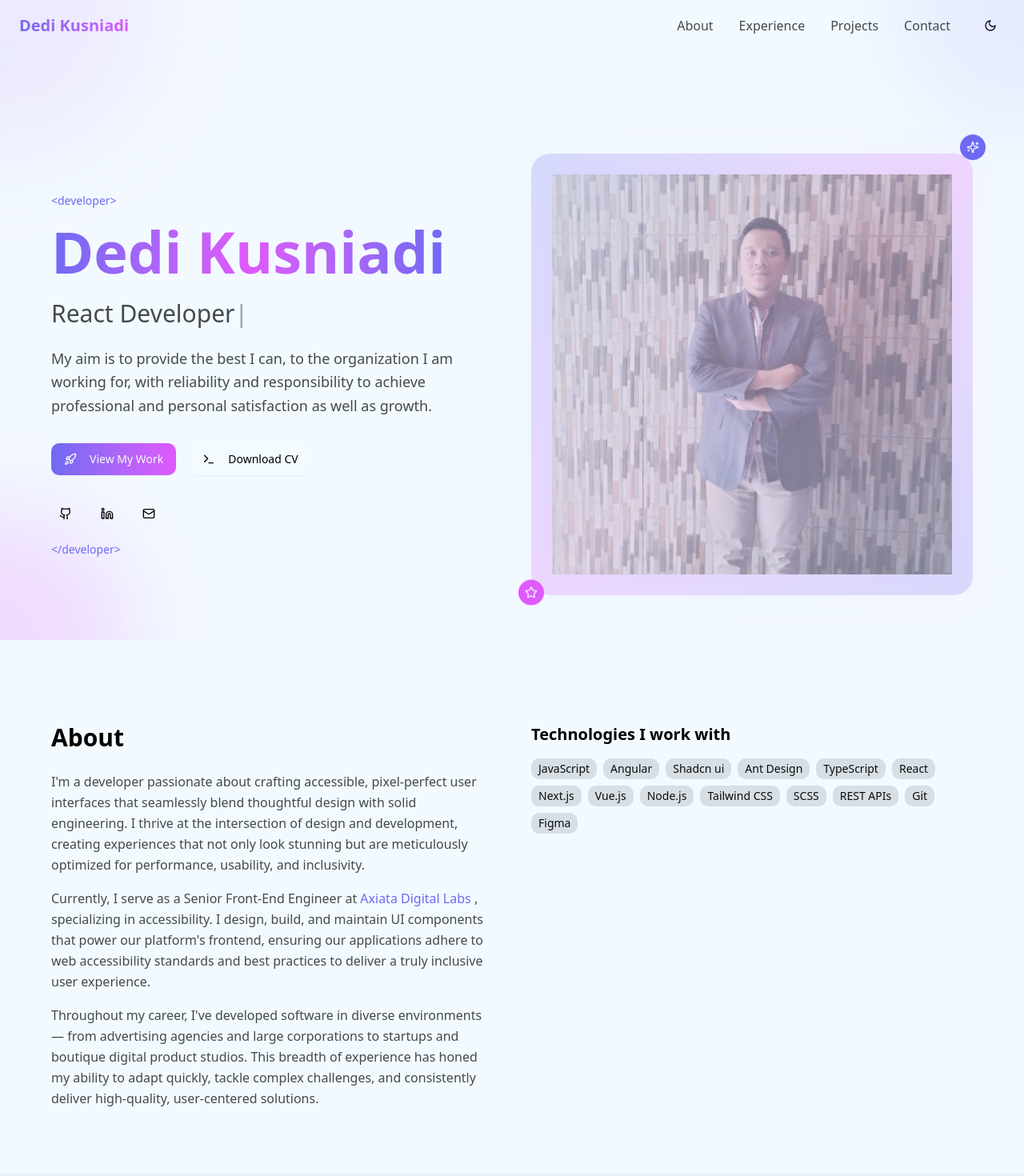
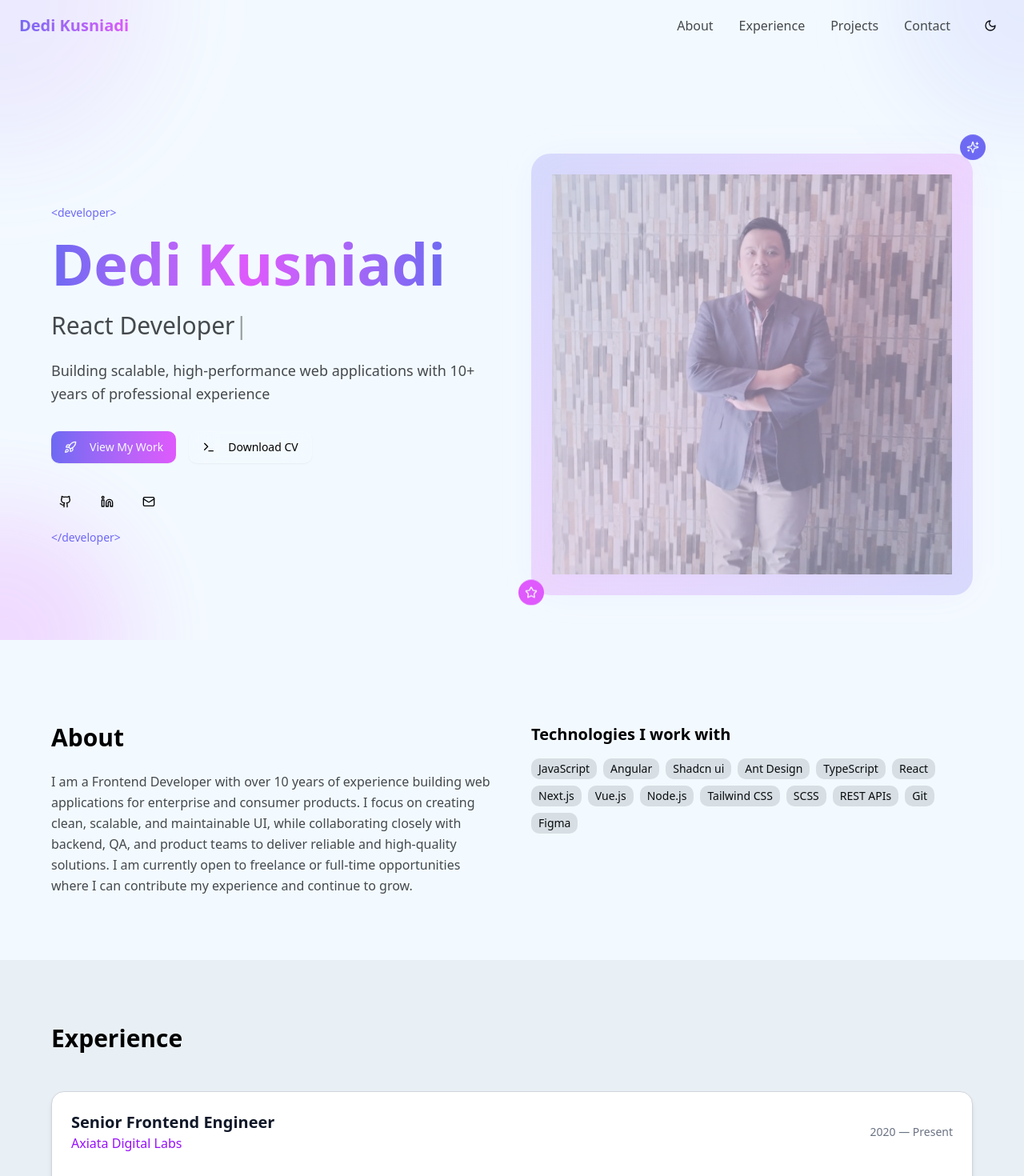
Before and after one commit to dedikusniadi2026/portofolio-, a Next.js app: page / in a window 1280 px wide. Shown: the top 1470 px of the page at 80% size. Built offline with nearby package versions, Linux system fonts and the light colour scheme.

Commit message:
update about and headline

```diff
--- a/app/page.tsx
+++ b/app/page.tsx
@@ -187,7 +187,7 @@ function handleDownload(): void {
   const link = document.createElement("a");
   link.href = "/cv_dedi.pdf";
   link.download = "cv_dedi.pdf";
-  link.target = "_blank"; // buka tab baru kalau browser hanya preview
+  link.target = "_blank";
   document.body.appendChild(link);
   link.click();
   document.body.removeChild(link);
@@ -269,7 +269,7 @@ function handleDownload(): void {
                 />
               </div>
               <p className="text-lg text-muted-foreground mb-8 leading-relaxed">
-                My aim is to provide the best I can, to the organization I am working for, with reliability and responsibility to achieve professional and personal satisfaction as well as growth.
+              Building scalable, high-performance web applications with 10+ years of professional experience
               </p>
               <div className="flex gap-4 mb-8">
                 <Button
@@ -362,14 +362,9 @@ function handleDownload(): void {
             <div>
               <h3 className="text-3xl font-bold mb-6">About</h3>
               <div className="space-y-4 text-muted-foreground leading-relaxed">
-                <p>
-                 I'm a developer passionate about crafting accessible, pixel-perfect user interfaces that seamlessly blend thoughtful design with solid engineering. I thrive at the intersection of design and development, creating experiences that not only look stunning but are meticulously optimized for performance, usability, and inclusivity.
-                </p>
-                <p>
-                  Currently, I serve as a Senior Front-End Engineer at <span className="text-primary font-medium"> Axiata Digital Labs </span>, specializing in accessibility. I design, build, and maintain UI components that power our platform's frontend, ensuring our applications adhere to web accessibility standards and best practices to deliver a truly inclusive user experience.
-                </p>
-                <p>
-                  Throughout my career, I've developed software in diverse environments — from advertising agencies and large corporations to startups and boutique digital product studios. This breadth of experience has honed my ability to adapt quickly, tackle complex challenges, and consistently deliver high-quality, user-centered solutions.
+                <p> I am a Frontend Developer with over 10 years of experience building web applications for enterprise and consumer products.
+                  I focus on creating clean, scalable, and maintainable UI, while collaborating closely with backend, QA, and product teams to deliver reliable and high-quality solutions.
+                  I am currently open to freelance or full-time opportunities where I can contribute my experience and continue to grow.
                 </p>
               </div>
             </div>
```
